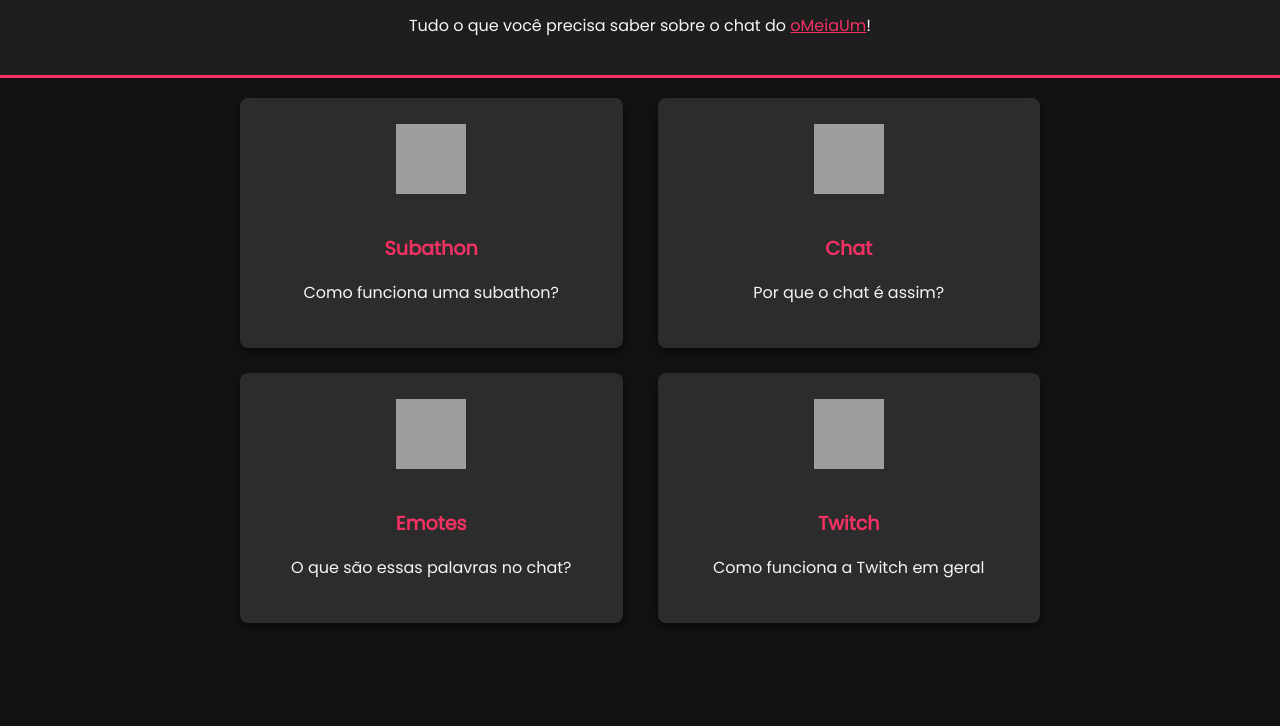
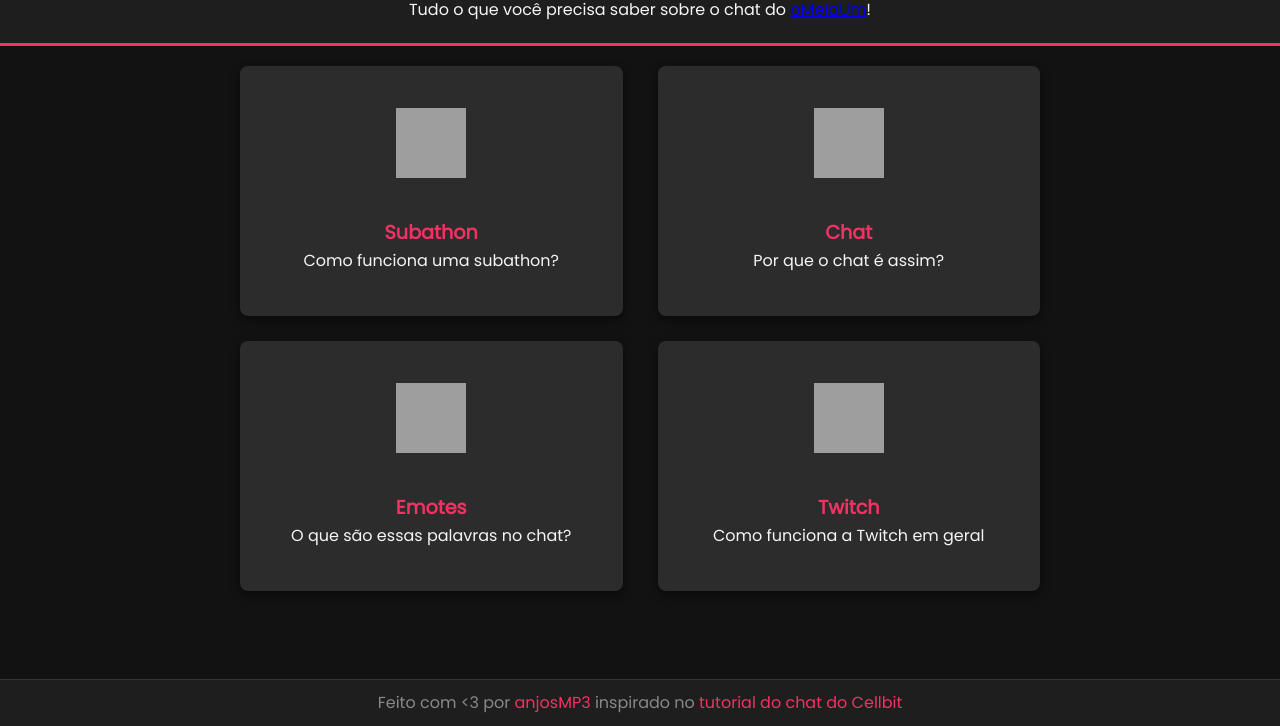
Before and after one commit to caioanjs/meiaTutorial, a plain HTML site: page index.html in a window 1280 px wide. Shown: the part 74-800 px from the top of the page. Drawn offline with Linux system fonts and the light colour scheme; grey boxes are pictures that could not be loaded.

Commit message:
Update index.html

```diff
--- a/index.html
+++ b/index.html
@@ -7,32 +7,51 @@
     <link rel="icon" type="image/x-icon" href="https://cdn.7tv.app/emote/01J3TH4BR0000D6Z8P187FZ2VZ/4x.avif">
     <link rel="stylesheet" href="https://fonts.googleapis.com/css?family=Poppins">
     <style>
-        body {
-            font-family: Poppins, sans-serif;
+        /* Reseta margens e paddings padrões */
+        * {
             margin: 0;
             padding: 0;
+            box-sizing: border-box;
+        }
+
+        html, body {
+            height: 100%; /* Garante que ocupem 100% da altura da tela */
+        }
+
+        body {
+            display: flex;
+            flex-direction: column; /* Organiza os elementos verticalmente */
+            font-family: Poppins, sans-serif;
             background-color: #121212;
             color: #f5f5f5;
             line-height: 1.6;
         }
+
         header {
             background-color: #1e1e1e;
             padding: 20px;
             text-align: center;
             border-bottom: 3px solid #f43163;
         }
+
         header h1 {
             margin: 0;
             color: #f43163;
         }
+
+        main {
+            flex: 1; /* Faz o main ocupar o espaço disponível */
+            padding: 20px;
+        }
+
         .container {
             display: grid;
             grid-template-columns: repeat(2, 1fr);
             gap: 25px 35px;
-            padding: 20px;
             max-width: 800px;
             margin: 0 auto;
         }
+
         .card {
             background: #2c2c2c;
             border-radius: 8px;
@@ -49,10 +68,12 @@
             transform: translateY(20px);
             animation: fadeIn 0.5s ease forwards;
         }
+
         .card:nth-child(1) { animation-delay: 0.1s; }
         .card:nth-child(2) { animation-delay: 0.2s; }
         .card:nth-child(3) { animation-delay: 0.3s; }
         .card:nth-child(4) { animation-delay: 0.4s; }
+
         .card a {
             text-decoration: none;
             color: inherit;
@@ -65,20 +86,24 @@
             justify-content: center;
             align-items: center;
         }
+
         .card h3 {
             color: #f43163;
             margin: 20px 0 0;
             font-size: 1.2em;
         }
+
         .card img {
             width: 70px;
             height: 70px;
             margin-bottom: 20px;
         }
+
         .card:hover {
             background-color: #3a3a3a;
             transform: scale(1.05);
         }
+
         footer {
             text-align: center;
             padding: 10px;
@@ -86,17 +111,16 @@
             color: #888;
             border-top: 1px solid #333;
         }
+
         footer a {
             color: #f43163;
             text-decoration: none;
         }
+
         footer a:hover {
             color: #ffd14a;
         }
-        .titulo {
-            text-align: center;
-            color: #f43163;
-        }
+
         @keyframes fadeIn {
             to {
                 opacity: 1;
@@ -108,7 +132,7 @@
 <body>
     <header>
         <h1>Tutorial do Chat</h1>
-        <p>Tudo o que você precisa saber sobre o chat do <a class="titulo" href="https://twitch.tv/omeiaum" target="_blank">oMeiaUm</a>!</p>
+        <p>Tudo o que você precisa saber sobre o chat do <a href="https://twitch.tv/omeiaum" target="_blank">oMeiaUm</a>!</p>
     </header>
 
     <main>
@@ -143,5 +167,9 @@
             </div>
         </div>
     </main>
+
+    <footer>
+        <p>Feito com <3 por <a href="https://anjosdev.vercel.app" target="_blank">anjosMP3</a> inspirado no <a href="https://tutorialdochat.site" target="_blank">tutorial do chat do Cellbit</a></p>
+    </footer>
 </body>
 </html>
```
